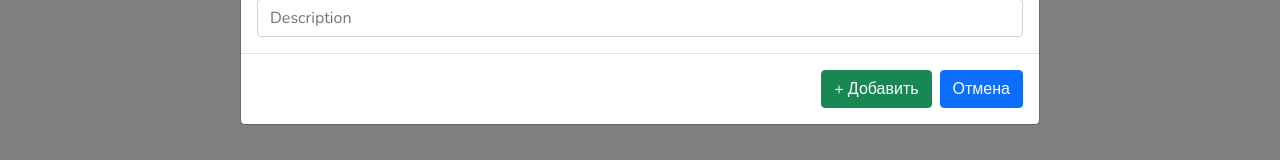
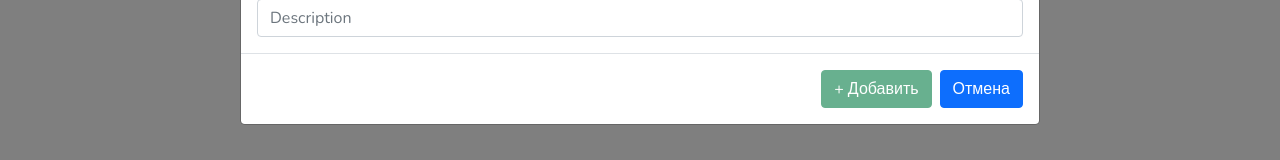
Before and after one commit to AleksandraMakhmutova/-table-app-react, a React (Create React App) app in the folder client/: page / in a window 1280 px wide. Both pictures are taken after typing "Sample" into the empty fields and a click on the button "Добавить в список". Shown: the part 515-675 px from the top of the page. Built offline with nearby package versions, Linux system fonts and the light colour scheme; no server answers.

Commit message:
реализован функционал проверки на заполнение всех данных перед отправкой, пока все данные не заполнены, кнопка Добавить не активирована

```diff
--- a/client/src/Components/Input/AddItemModal/index.js
+++ b/client/src/Components/Input/AddItemModal/index.js
@@ -1,8 +1,11 @@
-import { useState } from 'react';
+import { useEffect, useState } from 'react';
 import { Button, Col, Form, Modal, Row } from 'react-bootstrap';
 
 
 function AddItemModal(props) {
+console.log(props);
+const [statusBtn, setStatusBtn] = useState(true);
+
 const [inputs, setInputs] = useState({
 	firstName: '',
 	lastName: '',
@@ -11,14 +14,15 @@ const [inputs, setInputs] = useState({
 	description: '',
 })
 
-const [address, setAddress]=useState({
+const [address, setAddress] = useState({
 	streetAddress: '',
-	 	city: '',
-	 	state: '',
-	 	zip: ''
+	city: '',
+	state: '',
+	zip: ''
 })
 
-const {firstName, lastName, email, phone, streetAddress,  city, state, zip, description} = inputs
+const {firstName, lastName, email, phone, description} = inputs;
+const {streetAddress, city, state, zip } = address;
 
 const handleChange= ({ target: { name, value } }) =>{
 	setInputs({
@@ -29,11 +33,33 @@ const handleChange= ({ target: { name, value } }) =>{
 		...address,
 		[name]:value
 	})
+	if(firstName && lastName && email && phone && streetAddress && city &&  state &&  zip &&  description){
+		setStatusBtn(false)
+	}
 }
+
+
+
+
+
 
 const handleSubmit = () =>{
 	props.addNewUser(firstName, lastName, email, phone, streetAddress, city, state, zip, description)
-	console.log(firstName, lastName, email, phone,  streetAddress, city, state, zip, description);
+	setInputs({
+		firstName: '',
+		lastName: '',
+		email: '',
+		phone: '',
+		description: '',
+	})
+	setAddress({
+		streetAddress: '',
+		city: '',
+		state: '',
+		zip: ''
+	})
+ props.onHide()
+setStatusBtn(true)
 }
 
 	return (
@@ -58,7 +84,7 @@ const handleSubmit = () =>{
       <Form.Control placeholder="First name" onChange={handleChange} name="firstName" value={firstName}/>
     </Col>
     <Col>
-      <Form.Control placeholder="Last name" onChange={handleChange} name="lastName" value={lastName} />
+      <Form.Control placeholder="Last name" onChange={handleChange} name="lastName" value={lastName}/>
     </Col>
   </Row>
 	<Row className='mt-2'>
@@ -92,7 +118,11 @@ const handleSubmit = () =>{
 </Form>
       </Modal.Body>
       <Modal.Footer>
-			 <Button variant="success" onClick={handleSubmit}>+ Добавить</Button>{' '}
+			{
+				statusBtn ? <Button variant="success" disabled>+ Добавить</Button>:
+				<Button variant="success"  onClick={handleSubmit}>+ Добавить</Button>
+			}
+			 {' '}
         <Button onClick={props.onHide}>Отмена</Button>
       </Modal.Footer>
     </Modal>
```
